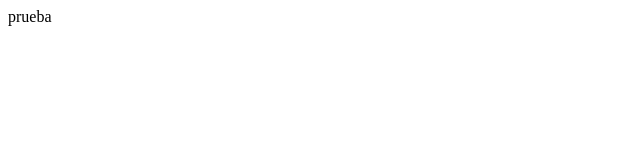
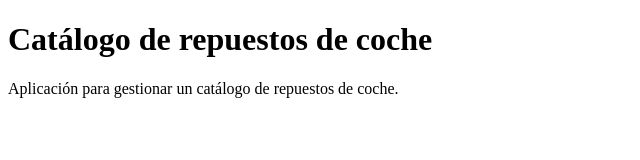
Before and after one commit to vjp-raulAP/Proyecto_CatalogoDWEC, a plain HTML site: page index.html in a window 1280 px wide. Shown: the whole page, without its empty margins (0-640 px from the left). Drawn offline with Linux system fonts and the light colour scheme.

Commit message:
estructura inicial del proeycto

```diff
--- a/index.html
+++ b/index.html
@@ -1 +1,16 @@
-prueba
+<!DOCTYPE HTML PUBLIC "-//W3C//DTD HTML 4.01//EN" "http://www.w3.org/TR/html4/strict.dtd">
+<html lang="es">
+<head>
+    <meta http-equiv="Content-Type" content="text/html;charset=UTF-8">
+    <title>Título</title>
+</head>
+<body>
+     <h1>Catálogo de repuestos de coche</h1>
+
+    <p>
+        Aplicación para gestionar un catálogo de repuestos de coche.
+    </p>
+
+    <script src="js/app.js"></script>
+</body>
+</html>
```
Also changed, not shown: js/app.js (added).
